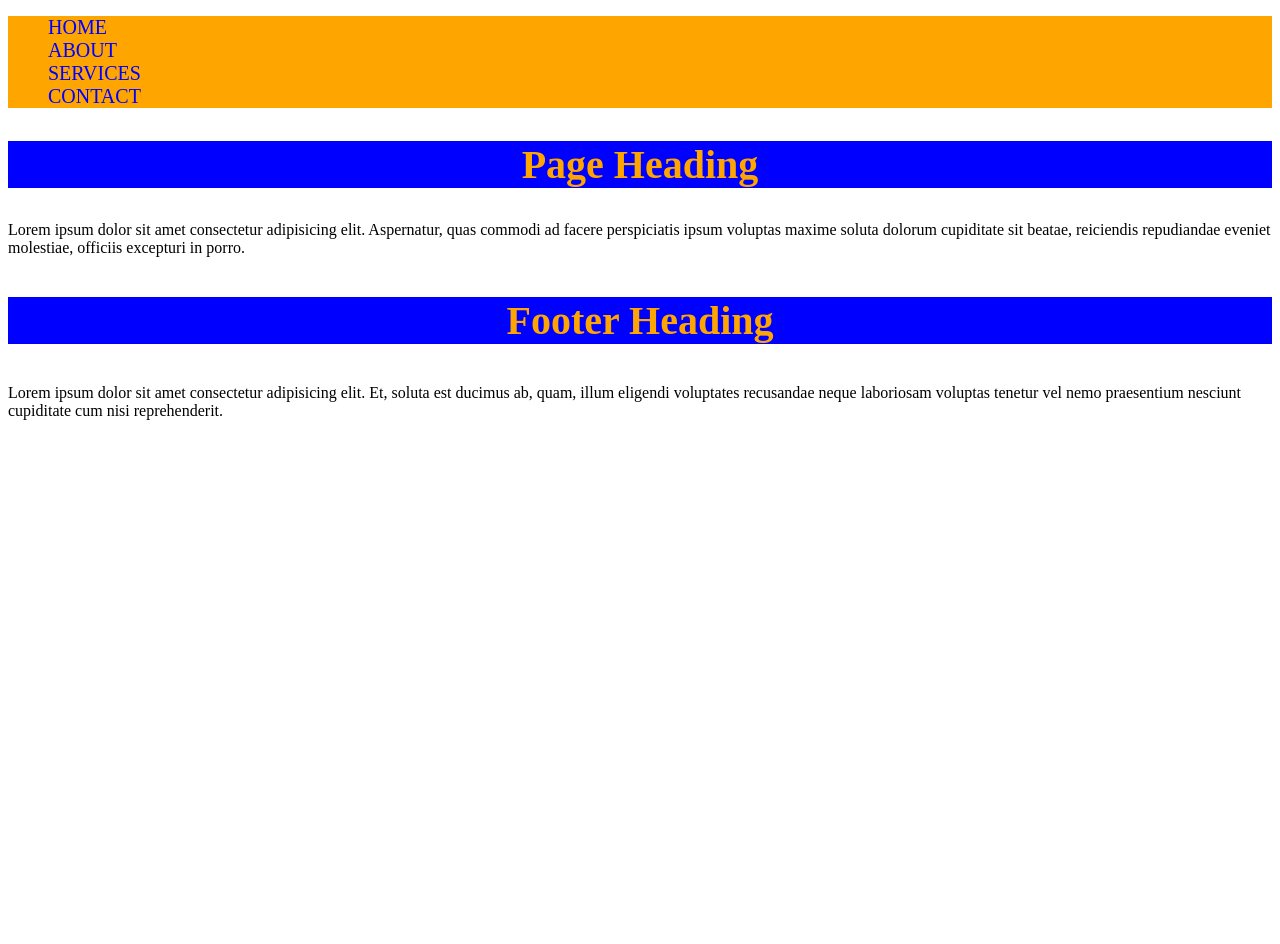
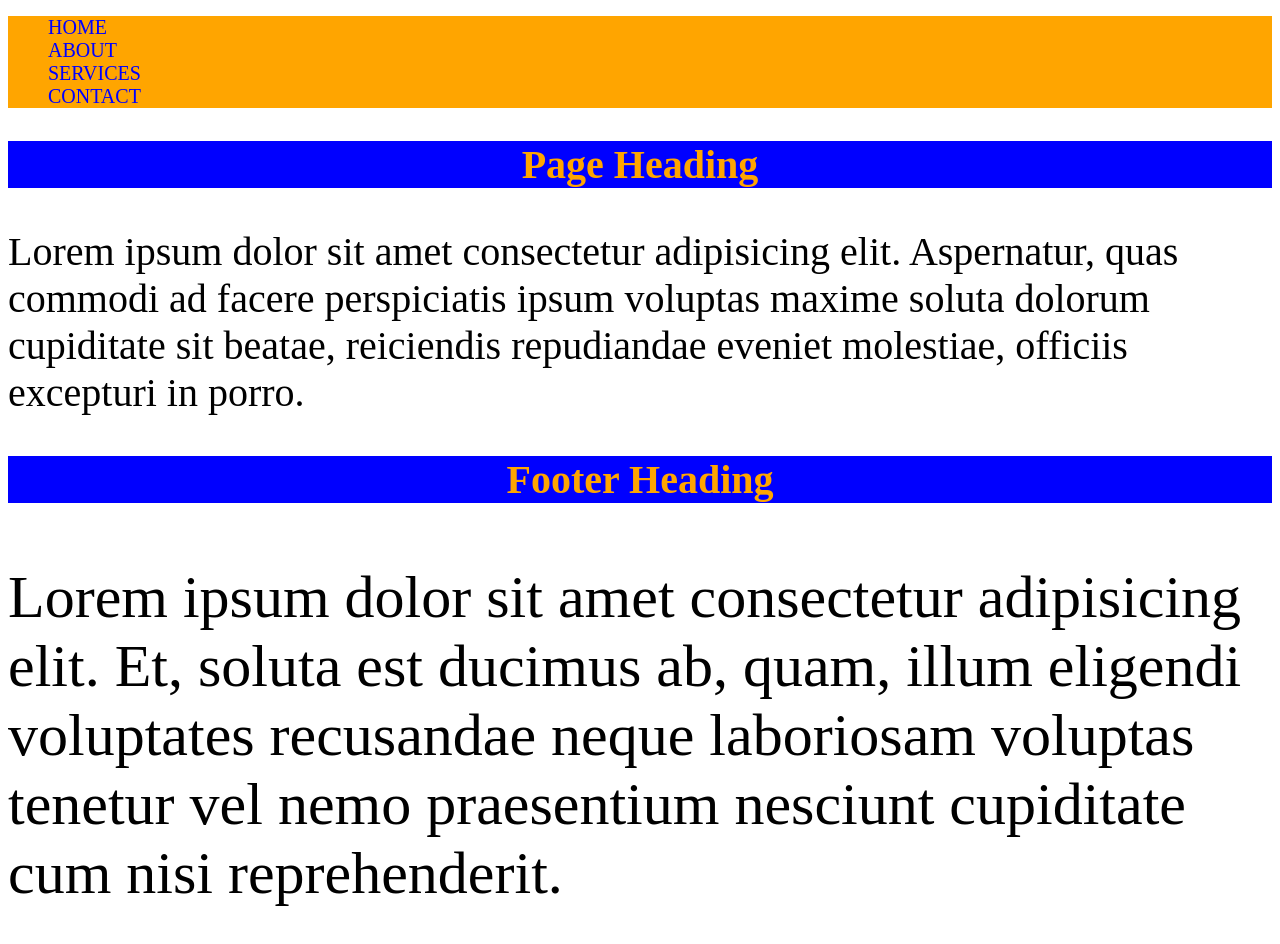
Before and after one commit to shuklaji7058/SASS, a website: page index.html in a window 1280 px wide. Before the commit the page ends 800 px from the top, so only its background shows below. Drawn offline with Linux system fonts and the light colour scheme.

Commit message:
first commit

```diff
--- a/scss/main.scss
+++ b/scss/main.scss
@@ -30,6 +30,10 @@ $font-sm: 20px;
   text-align: center;
 }
 
+@function fontSize($size) {
+  @return $size * 2;
+}
+
 h1 {
   @extend .heading;
 
@@ -41,3 +45,11 @@ h1 {
 .footer h3 {
   @extend h1;
 }
+
+.banner p {
+  font-size: fontSize($font-sm);
+}
+
+.footer p {
+  font-size: fontSize(30px);
+}
```
Also changed, not shown: css/main.css.
